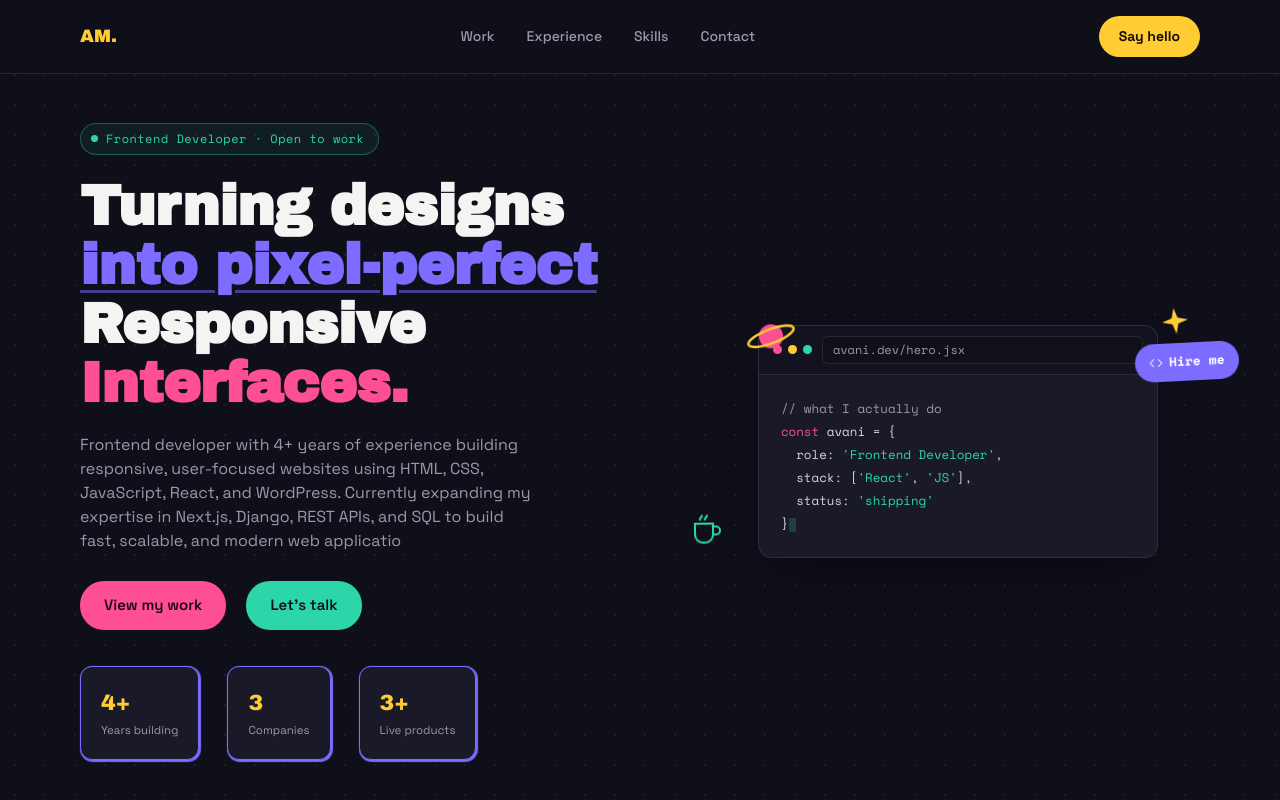
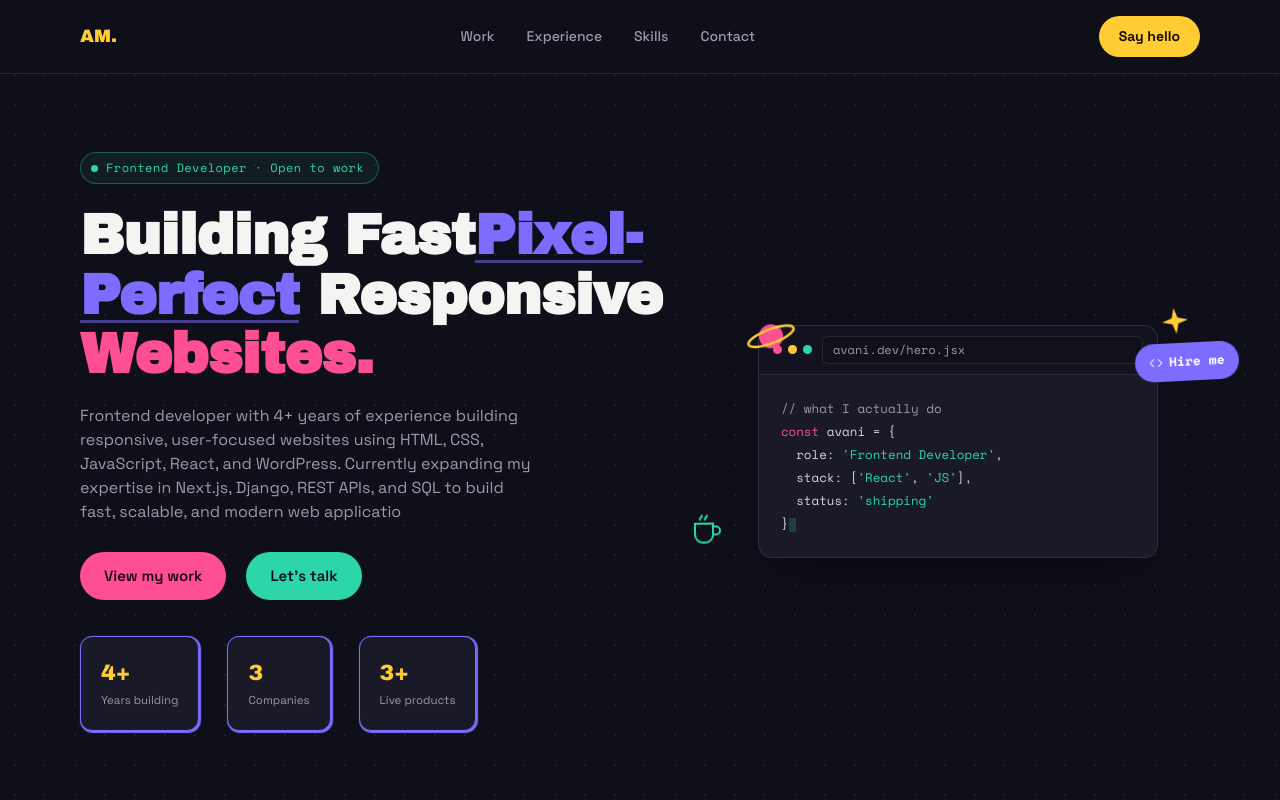
Before and after one commit to aavaniie/avani, a React (Vite) app: page / in a window 1280 px wide. Shown: the top 800 px of the page. Built offline with nearby package versions, Linux system fonts and the light colour scheme.

Commit message:
Small Text

```diff
--- a/src/components/Contact.jsx
+++ b/src/components/Contact.jsx
@@ -2,7 +2,7 @@ import '../styles/Contact.css'
 
 function Contact() {
   return (
-    <section id="contact">
+    <section className="alt" id="contact">
       <div className="wrap contact-inner">
         <div>
           <div className="section-tag">05 / contact</div>
--- a/src/components/Hero.jsx
+++ b/src/components/Hero.jsx
@@ -11,8 +11,8 @@ function Hero() {
           </div>
 
           <h1 className="hero-title">
-            Turning designs <span className="accent-indigo">into pixel-perfect</span> Responsive{' '}
-            <span className="accent-pink">Interfaces.</span>
+            Building Fast<span className="accent-indigo">Pixel-Perfect</span> Responsive{' '}
+            <span className="accent-pink">Websites.</span>
           </h1>
 
           <p className="hero-sub">
```
